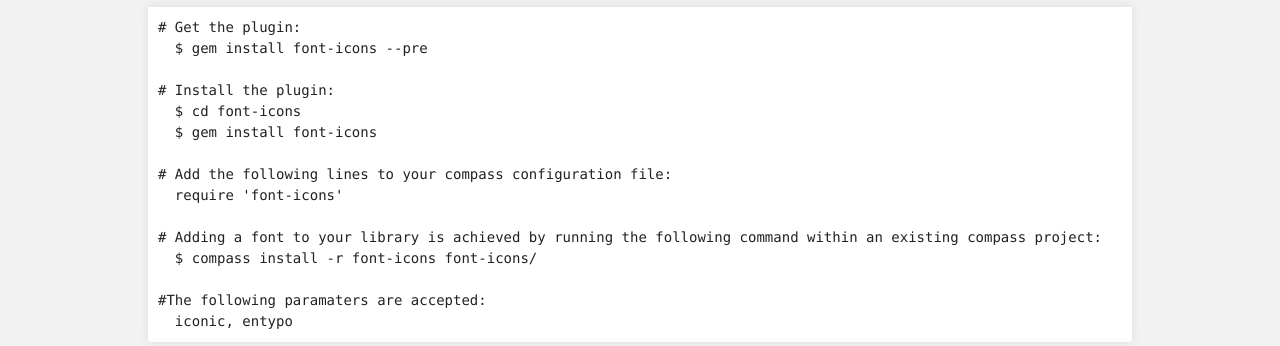
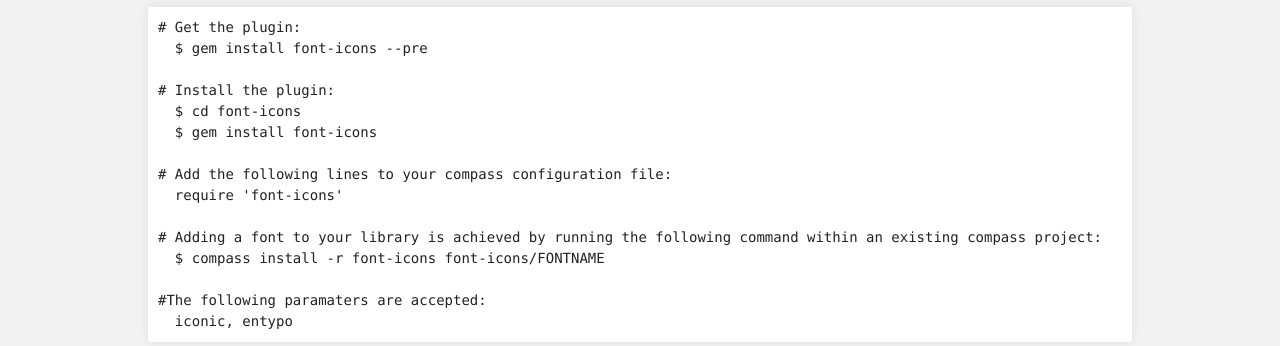
Before and after one commit to szinya/font-icons, a plain HTML site: page index.html in a window 1280 px wide. Shown: the part 454-800 px from the top of the page. Drawn offline with Linux system fonts and the light colour scheme.

Commit message:
updated font-name

```diff
--- a/index.html
+++ b/index.html
@@ -52,7 +52,7 @@
   require 'font-icons'
 
 # Adding a font to your library is achieved by running the following command within an existing compass project:
-  $ compass install -r font-icons font-icons/<font_name>
+  $ compass install -r font-icons font-icons/FONTNAME
 
 #The following paramaters are accepted:
   iconic, entypo
```
